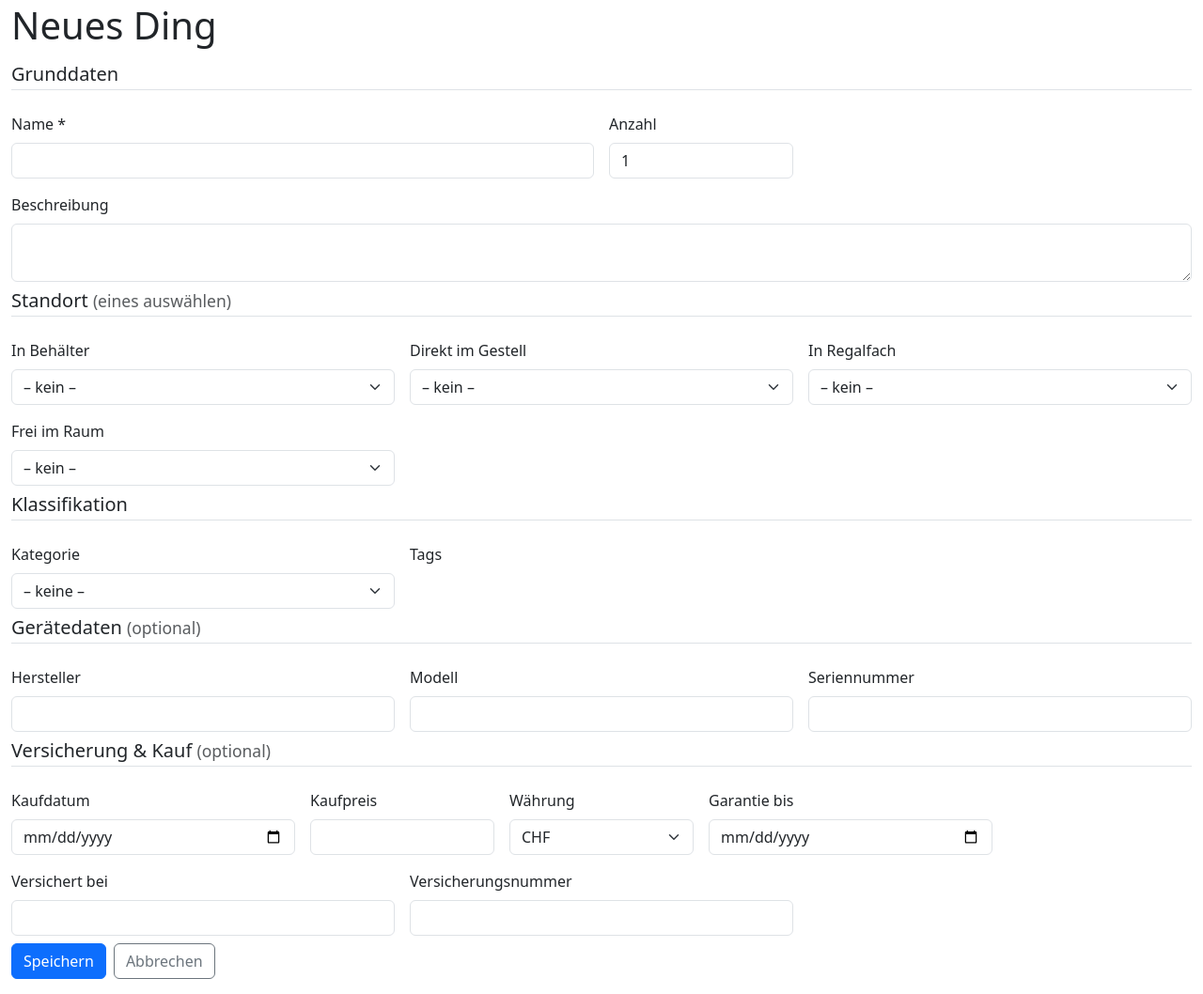
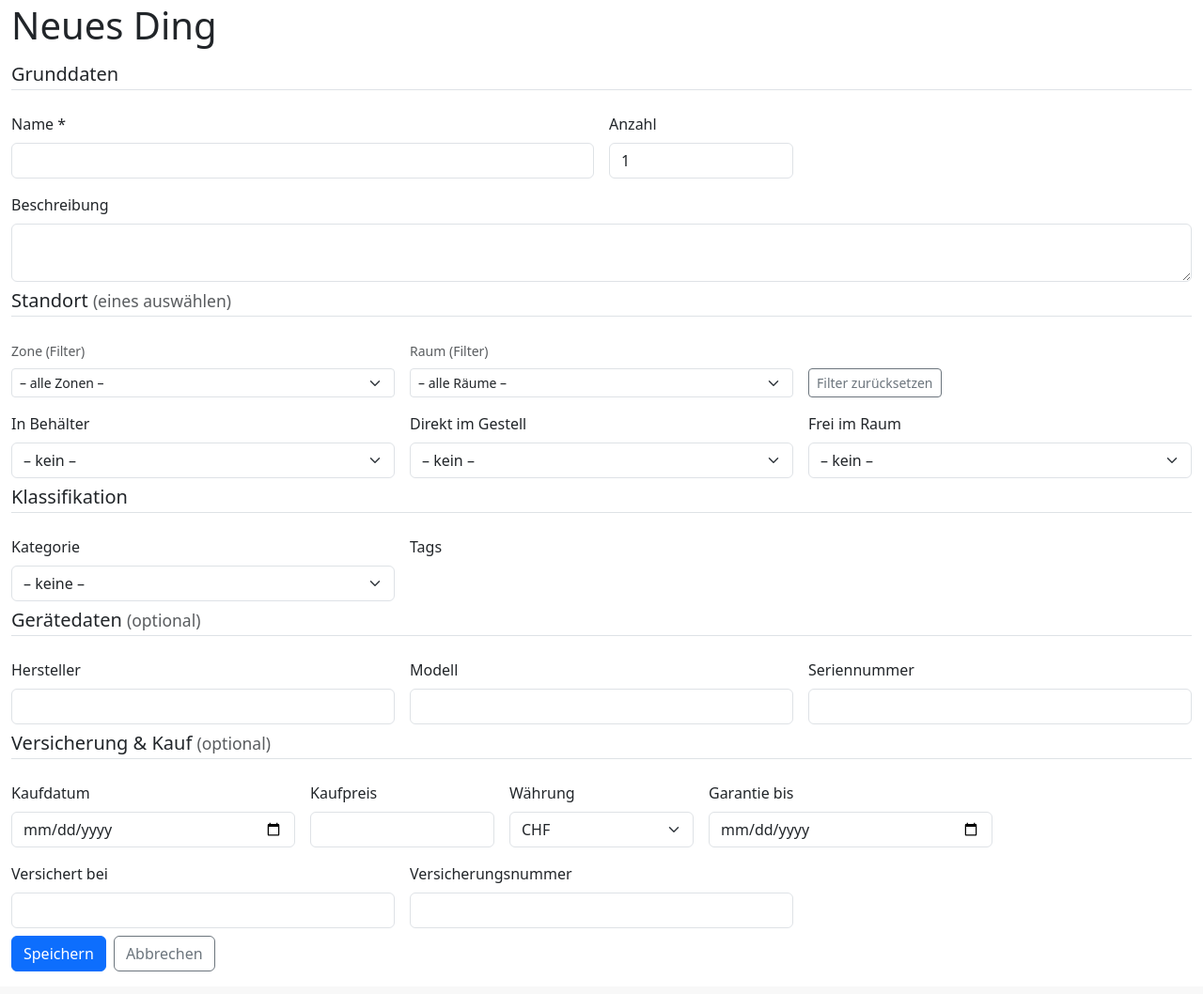
Before and after one commit to sasilanz/Inventar, a Flask app: page /ding/neu in a window 1280 px wide. Shown: the part 69-1127 px from the top of the page at 94% size. After the commit the page ends 1103 px from the top, so only its background shows below. Run offline with Flask 3, Linux system fonts and the light colour scheme.

Commit message:
feat: Zone/Raum-Filter im Ding-Formular, Regalfach kontextabhängig
- Standort-Sektion: Zone- und Raum-Filter-Dropdowns filtern alle vier
  Standort-Selects (Behälter, Gestell, Regalfach, Raum) per JS
- Regalfach-Select standardmässig ausgeblendet, erscheint automatisch
  wenn gefilterte Optionen vorhanden (z.B. Kallax in der Garage)

Co-Authored-By: Claude Sonnet 4.6 <noreply@anthropic.com>

```diff
--- a/app/routes/ding.py
+++ b/app/routes/ding.py
@@ -82,6 +82,7 @@ def _formular_daten():
     return dict(
         kategorien=Kategorie.query.order_by(Kategorie.name).all(),
         alle_tags=Tag.query.order_by(Tag.name).all(),
+        zonen=Zone.query.order_by(Zone.name).all(),
         raeume=Raum.query.join(Zone).order_by(Zone.name, Raum.name).all(),
         gestelle=Gestell.query.order_by(Gestell.name).all(),
         regalfaecher=Regalfach.query.all(),
--- a/app/templates/ding/formular.html
+++ b/app/templates/ding/formular.html
@@ -29,35 +29,69 @@
     <div class="col-12 mt-2">
       <h5 class="border-bottom pb-1">Standort <small class="text-muted fw-normal">(eines auswählen)</small></h5>
     </div>
+
+    {# Filter-Zeile: Zone + Raum #}
+    <div class="col-12 col-md-4">
+      <label class="form-label text-muted small">Zone <span class="text-muted">(Filter)</span></label>
+      <select id="flt_zone" class="form-select form-select-sm">
+        <option value="">– alle Zonen –</option>
+        {% for z in zonen %}
+        <option value="{{ z.id }}">{{ z.name }}</option>
+        {% endfor %}
+      </select>
+    </div>
+    <div class="col-12 col-md-4">
+      <label class="form-label text-muted small">Raum <span class="text-muted">(Filter)</span></label>
+      <select id="flt_raum" class="form-select form-select-sm">
+        <option value="">– alle Räume –</option>
+        {% for r in raeume %}
+        <option value="{{ r.id }}" data-zone="{{ r.zone_id }}">{{ r.zone.name }} / {{ r.name }}</option>
+        {% endfor %}
+      </select>
+    </div>
+    <div class="col-12 col-md-4 d-flex align-items-end">
+      <button type="button" id="btn_flt_reset" class="btn btn-sm btn-outline-secondary">Filter zurücksetzen</button>
+    </div>
+
+    {# Standort-Selects #}
     <div class="col-12 col-md-4">
       <label class="form-label">In Behälter</label>
-      <select name="behaelter_id" class="form-select">
+      <select name="behaelter_id" id="sel_behaelter" class="form-select">
         <option value="">– kein –</option>
         {% for b in behaelter %}
-        <option value="{{ b.id }}" {{ 'selected' if ding and ding.behaelter_id == b.id }}>
-          {{ b.name }}
-          {% if b.regalfach %} · {{ b.regalfach.gestell.name }}{% endif %}
+          {% set eff_raum = b.raum if b.raum_id else (b.gestell.raum if b.gestell_id else (b.regalfach.gestell.raum if b.regalfach_id else none)) %}
+        <option value="{{ b.id }}"
+                data-raum="{{ eff_raum.id if eff_raum else '' }}"
+                data-zone="{{ eff_raum.zone_id if eff_raum else '' }}"
+                {{ 'selected' if ding and ding.behaelter_id == b.id }}>
+          {{ b.name }}{% if b.regalfach %} · {{ b.regalfach.gestell.name }}{% elif b.gestell %} · {{ b.gestell.name }}{% endif %}
         </option>
         {% endfor %}
       </select>
     </div>
     <div class="col-12 col-md-4">
       <label class="form-label">Direkt im Gestell</label>
-      <select name="gestell_id" class="form-select">
+      <select name="gestell_id" id="sel_gestell" class="form-select">
         <option value="">– kein –</option>
         {% for g in gestelle %}
-        <option value="{{ g.id }}" {{ 'selected' if ding and ding.gestell_id == g.id }}>
+        <option value="{{ g.id }}"
+                data-raum="{{ g.raum_id }}"
+                data-zone="{{ g.raum.zone_id }}"
+                {{ 'selected' if ding and ding.gestell_id == g.id }}>
           {{ g.raum.name }} / {{ g.name }}
         </option>
         {% endfor %}
       </select>
     </div>
-    <div class="col-12 col-md-4">
+    <div class="col-12 col-md-4" id="div_regalfach" style="display:none">
       <label class="form-label">In Regalfach</label>
-      <select name="regalfach_id" class="form-select">
+      <select name="regalfach_id" id="sel_regalfach" class="form-select">
         <option value="">– kein –</option>
         {% for f in regalfaecher %}
-        <option value="{{ f.id }}" {{ 'selected' if ding and ding.regalfach_id == f.id }}>
+        <option value="{{ f.id }}"
+                data-raum="{{ f.gestell.raum_id }}"
+                data-zone="{{ f.gestell.raum.zone_id }}"
+                {{ 'selected' if ding and ding.regalfach_id == f.id }}>
           {{ f.gestell.raum.name }} / {{ f.gestell.name }} / {{ f.bezeichnung }}
         </option>
         {% endfor %}
@@ -65,10 +99,12 @@
     </div>
     <div class="col-12 col-md-4">
       <label class="form-label">Frei im Raum</label>
-      <select name="raum_id" class="form-select">
+      <select name="raum_id" id="sel_raum" class="form-select">
         <option value="">– kein –</option>
         {% for r in raeume %}
-        <option value="{{ r.id }}" {{ 'selected' if ding and ding.raum_id == r.id }}>
+        <option value="{{ r.id }}"
+                data-zone="{{ r.zone_id }}"
+                {{ 'selected' if ding and ding.raum_id == r.id }}>
           {{ r.zone.name }} / {{ r.name }}
         </option>
         {% endfor %}
@@ -174,4 +210,66 @@
 
   </div>
 </form>
+
+<script>
+document.addEventListener('DOMContentLoaded', function () {
+  const fltZone = document.getElementById('flt_zone');
+  const fltRaum = document.getElementById('flt_raum');
+
+  const targets = [
+    document.getElementById('sel_behaelter'),
+    document.getElementById('sel_gestell'),
+    document.getElementById('sel_regalfach'),
+    document.getElementById('sel_raum'),
+  ];
+
+  // Snapshot aller Optionen (ohne die erste "– kein –"-Option)
+  const savedOpts = targets.map(sel => [...sel.options].slice(1));
+  const savedRaumFltOpts = [...fltRaum.options].slice(1);
+
+  function filterSelect(sel, opts, fn) {
+    const cur = sel.value;
+    while (sel.options.length > 1) sel.remove(1);
+    opts.filter(fn).forEach(o => sel.add(o.cloneNode(true)));
+    if ([...sel.options].some(o => o.value === cur)) sel.value = cur;
+  }
+
+  const divRegalfach = document.getElementById('div_regalfach');
+
+  function applyFilters() {
+    const zoneId = fltZone.value;
+    const raumId = fltRaum.value;
+    targets.forEach((sel, i) => {
+      filterSelect(sel, savedOpts[i], o =>
+        (!zoneId || o.dataset.zone === zoneId) &&
+        (!raumId || o.dataset.raum === raumId || (sel.id === 'sel_raum' && o.value === raumId))
+      );
+    });
+    // Regalfach nur anzeigen wenn nach Filter noch Optionen vorhanden
+    const selRF = document.getElementById('sel_regalfach');
+    divRegalfach.style.display = selRF.options.length > 1 ? '' : 'none';
+    if (selRF.options.length <= 1) selRF.value = '';
+  }
+
+  // Beim Laden: Regalfach-Block sichtbar wenn Optionen vorhanden (z.B. beim Bearbeiten)
+  const selRFInit = document.getElementById('sel_regalfach');
+  divRegalfach.style.display = selRFInit.options.length > 1 ? '' : 'none';
+
+  fltZone.addEventListener('change', function () {
+    const zoneId = this.value;
+    filterSelect(fltRaum, savedRaumFltOpts, o => !zoneId || o.dataset.zone === zoneId);
+    fltRaum.value = '';
+    applyFilters();
+  });
+
+  fltRaum.addEventListener('change', applyFilters);
+
+  document.getElementById('btn_flt_reset').addEventListener('click', function () {
+    fltZone.value = '';
+    filterSelect(fltRaum, savedRaumFltOpts, () => true);
+    fltRaum.value = '';
+    applyFilters();
+  });
+});
+</script>
 {% endblock %}
```
